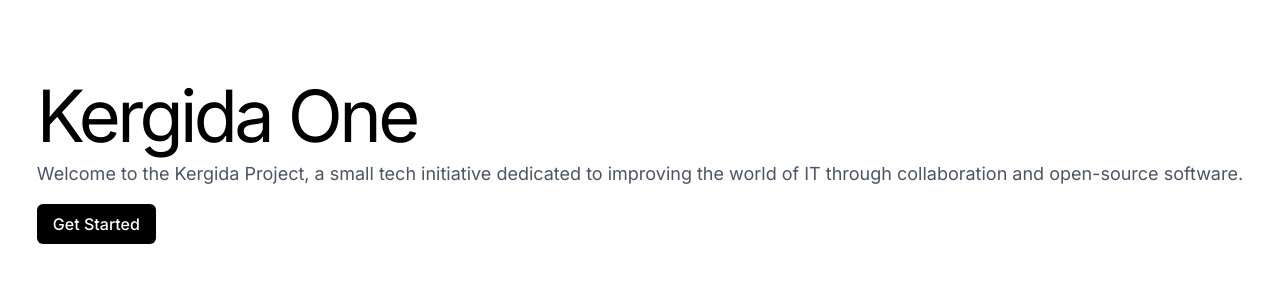
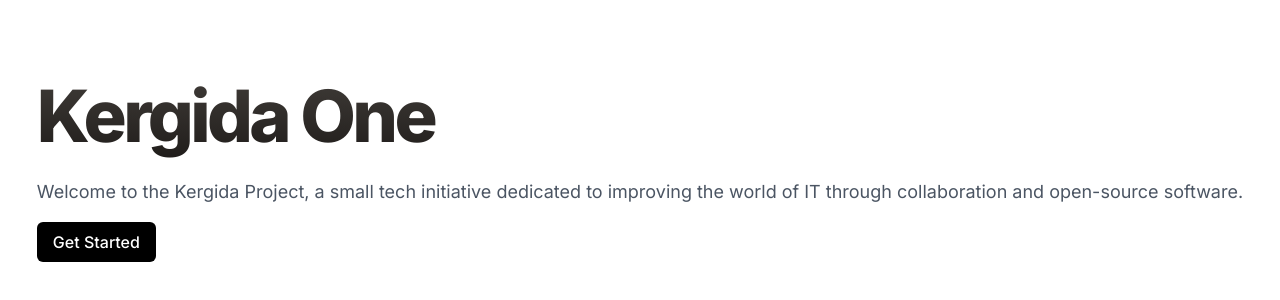
Before and after one commit to Kergida-Project/static-website, a Next.js app: page / in a window 1280 px wide. Shown: the part 210-510 px from the top of the page. Built offline with nearby package versions, Linux system fonts and the light colour scheme.

Commit message:
Heading fix

```diff
--- a/components/ui/Heading.tsx
+++ b/components/ui/Heading.tsx
@@ -2,31 +2,39 @@ import { FC, LabelHTMLAttributes, forwardRef } from "react";
 import { VariantProps, cva } from "class-variance-authority";
 import { cn } from "@/lib/utils";
 
-const headingVariants = cva("tracking-tighter antialiased", {
+const headingVariants = cva(
+  "leading-tight lg:text-left tracking-tighter antialiased",
+  {
     variants: {
       variant: {
-      default:
-        "font-extrabold bg-gradient-to-t from-stone-800 to-stone-700 bg-clip-text text-transparent",
+        default: "font-extrabold text-black dark:text-white",
+        main: "font-extrabold bg-gradient-to-b from-stone-700 to-stone-900 bg-clip-text text-transparent",
       },
       size: {
-      default: "text-7xl h-20",
+        default: "text-7xl",
         sm: "text-6xl",
+      },
+      lineHeight: {
+        default: "leading-normal",
+        tight: "leading-tight",
       },
     },
     defaultVariants: {
       variant: "default",
       size: "default",
+      lineHeight: "default",
     },
-});
+  }
+);
 
 interface HeadingProps
-  extends LabelHTMLAttributes<HTMLLabelElement>,
+  extends React.HTMLAttributes<HTMLHeadingElement>,
     VariantProps<typeof headingVariants> {}
 
-const Heading: FC<HeadingProps> = forwardRef<HTMLLabelElement, HeadingProps>(
+const Heading: FC<HeadingProps> = forwardRef<HTMLHeadingElement, HeadingProps>(
   ({ className, size, variant, ...props }, ref) => {
     return (
-      <label
+      <h1
         ref={ref}
         className={cn(headingVariants({ variant, size, className }))}
         {...props}
```
Lines whose indentation alone changed are shown as unchanged.
